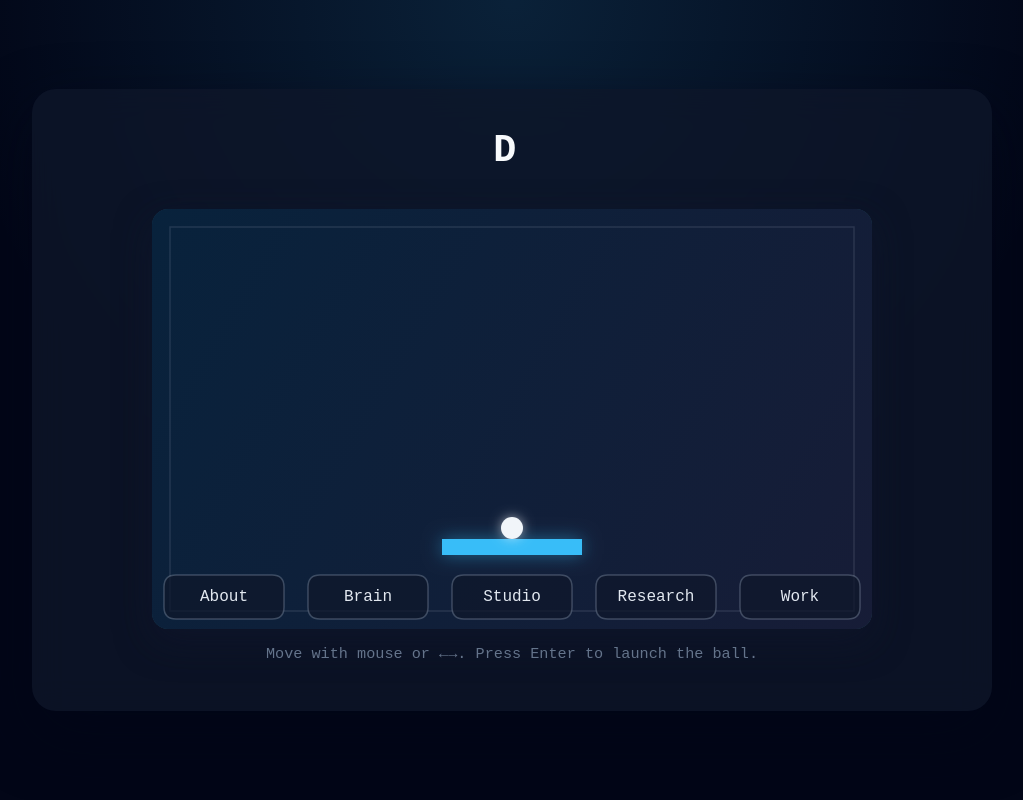
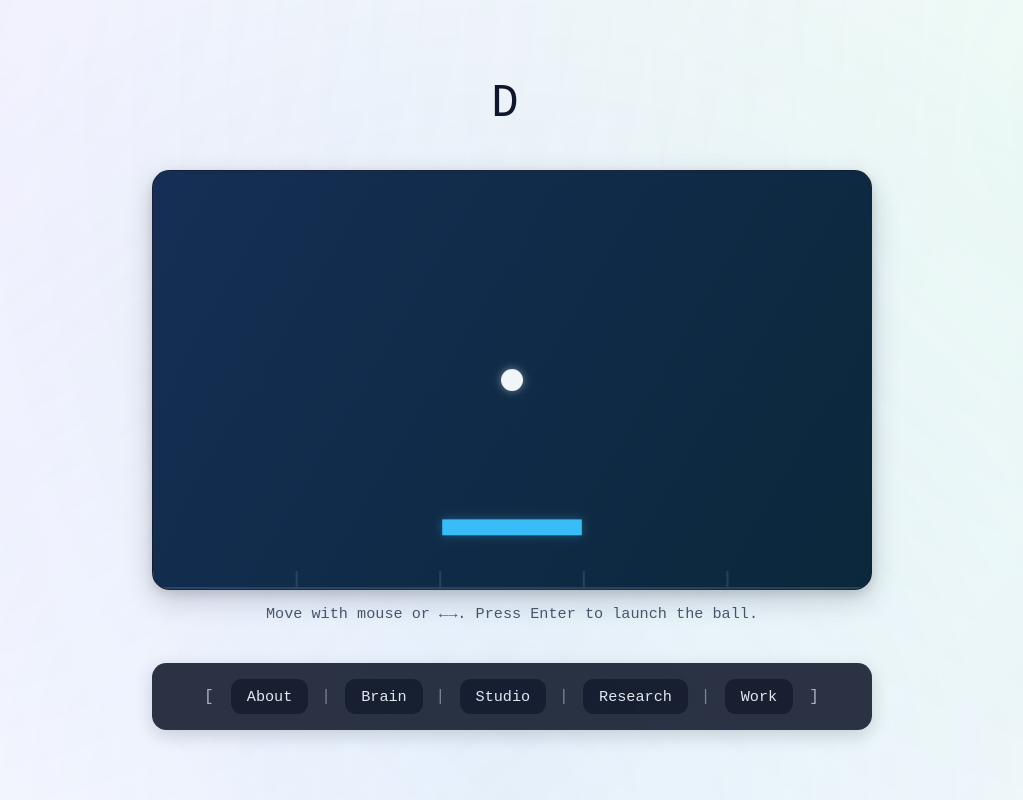
Before and after one commit to AE-BASOL/pong-portfolio, a website built with Vite: page index.html in a window 1280 px wide. Shown: the whole page, without its empty margins (128-1151 px from the left). Built offline with nearby package versions, Linux system fonts and the light colour scheme.

Commit message:
Refine layout and ball launch behavior

```diff
--- a/index.html
+++ b/index.html
@@ -7,16 +7,19 @@
     <link rel="stylesheet" href="/src/style.css" />
   </head>
   <body>
-    <main class="app">
-      <header class="app__header">
-        <h1 id="typewriter" class="typewriter" aria-live="polite"></h1>
-      </header>
-      <section class="app__canvas">
-        <canvas id="gameCanvas" width="720" height="420" aria-label="Pong navigation game"></canvas>
-        <p class="app__hint">
-          Move with mouse or ←→. Press Enter to launch the ball.
-        </p>
+    <div class="ambient"></div>
+    <main class="layout">
+      <header id="typewriter" class="typewriter" aria-live="polite"></header>
+      <section id="game-wrap">
+        <canvas
+          id="game"
+          width="720"
+          height="420"
+          aria-label="Pong navigation game"
+        ></canvas>
+        <p class="hint">Move with mouse or ←→. Press Enter to launch the ball.</p>
       </section>
+      <nav id="targets" aria-label="Portfolio sections"></nav>
     </main>
     <script type="module" src="/src/main.js"></script>
   </body>
--- a/src/main.js
+++ b/src/main.js
@@ -18,24 +18,24 @@ const CONFIG = {
     'Welcome to my interactive portfolio.'
   ],
   canvas: {
-    background: '#04152c',
+    background: '#0b1729',
     paddleWidth: 140,
     paddleHeight: 16,
-    paddleOffset: 90,
+    paddleOffset: 70,
     paddleSpeed: 8,
     ballRadius: 11,
-    ballSpeed: 4.6,
-    boxHeight: 64
+    ballSpeed: 4.6
   }
 };
 
-const canvas = document.getElementById('gameCanvas');
+const canvas = document.getElementById('game');
 const ctx = canvas.getContext('2d');
+const navElement = document.getElementById('targets');
 
 const typewriterElement = document.getElementById('typewriter');
 createTypewriter(typewriterElement, CONFIG.phrases);
 
-const { paddleWidth, paddleHeight, paddleOffset, paddleSpeed, ballRadius, ballSpeed, boxHeight } =
+const { paddleWidth, paddleHeight, paddleOffset, paddleSpeed, ballRadius, ballSpeed } =
   CONFIG.canvas;
 
 const paddle = {
@@ -48,7 +48,7 @@ const paddle = {
 
 const ball = {
   x: canvas.width / 2,
-  y: paddle.y - ballRadius,
+  y: canvas.height / 2,
   radius: ballRadius,
   dx: 0,
   dy: 0,
@@ -61,21 +61,56 @@ const keyState = {
   right: false
 };
 
-const boxes = Object.entries(CONFIG.urls).map(([label, url], index, arr) => {
-  const width = canvas.width / arr.length;
-  return {
+const targetEntries = Object.entries(CONFIG.urls);
+const boxes = targetEntries.map(([label, url], index, arr) => ({
   label,
   url,
-    x: index * width,
-    y: canvas.height - boxHeight,
-    width,
-    height: boxHeight
-  };
+  x: 0,
+  width: canvas.width / arr.length
+}));
+
+function buildTargetsNav() {
+  navElement.innerHTML = '';
+  const openBracket = document.createElement('span');
+  openBracket.className = 'targets-bracket';
+  openBracket.textContent = '[';
+  openBracket.setAttribute('aria-hidden', 'true');
+  navElement.appendChild(openBracket);
+
+  targetEntries.forEach(([label, url], index) => {
+    if (index > 0) {
+      const separator = document.createElement('span');
+      separator.className = 'targets-separator';
+      separator.textContent = '|';
+      separator.setAttribute('aria-hidden', 'true');
+      navElement.appendChild(separator);
+    }
+
+    const link = document.createElement('a');
+    link.className = 'target-link';
+    link.href = url;
+    link.textContent = label;
+    link.addEventListener('click', (event) => {
+      if (CONFIG.DEBUG) {
+        event.preventDefault();
+        console.log('Navigation suppressed (DEBUG):', label);
+      }
+    });
+    navElement.appendChild(link);
   });
 
+  const closeBracket = document.createElement('span');
+  closeBracket.className = 'targets-bracket';
+  closeBracket.textContent = ']';
+  closeBracket.setAttribute('aria-hidden', 'true');
+  navElement.appendChild(closeBracket);
+}
+
+buildTargetsNav();
+
 const gradient = ctx.createLinearGradient(0, 0, canvas.width, canvas.height);
-gradient.addColorStop(0, 'rgba(56, 189, 248, 0.08)');
-gradient.addColorStop(1, 'rgba(244, 114, 182, 0.08)');
+gradient.addColorStop(0, 'rgba(59, 130, 246, 0.22)');
+gradient.addColorStop(1, 'rgba(14, 116, 144, 0.18)');
 
 let lastTime = 0;
 
@@ -85,8 +120,8 @@ function clamp(value, min, max) {
 
 function resetBall() {
   ball.launched = false;
-  ball.x = paddle.x + paddle.width / 2;
-  ball.y = paddle.y - ball.radius;
+  ball.x = canvas.width / 2;
+  ball.y = canvas.height / 2;
   ball.dx = 0;
   ball.dy = 0;
 }
@@ -94,9 +129,16 @@ function resetBall() {
 function launchBall() {
   if (ball.launched) return;
   ball.launched = true;
-  const direction = Math.random() > 0.5 ? 1 : -1;
-  ball.dx = ball.speed * 0.8 * direction;
-  ball.dy = -ball.speed;
+
+  const maxHorizontal = ball.speed * 0.75;
+  const minHorizontal = maxHorizontal * 0.2;
+  let vx = (Math.random() * 2 - 1) * maxHorizontal;
+  while (Math.abs(vx) < minHorizontal) {
+    vx = (Math.random() * 2 - 1) * maxHorizontal;
+  }
+
+  ball.dx = vx;
+  ball.dy = Math.abs(ball.speed);
 }
 
 function updatePaddleFromKeyboard() {
@@ -120,16 +162,34 @@ function drawBackground() {
   ctx.fillRect(0, 0, canvas.width, canvas.height);
   ctx.fillStyle = gradient;
   ctx.fillRect(0, 0, canvas.width, canvas.height);
+}
 
-  ctx.strokeStyle = 'rgba(148, 163, 184, 0.18)';
+function drawBaselineGuides() {
+  ctx.save();
+  ctx.strokeStyle = 'rgba(148, 163, 184, 0.22)';
+  ctx.lineWidth = 2;
+  ctx.beginPath();
+  ctx.moveTo(0, canvas.height - 1);
+  ctx.lineTo(canvas.width, canvas.height - 1);
+  ctx.stroke();
+  ctx.restore();
+
+  ctx.save();
+  ctx.strokeStyle = 'rgba(148, 163, 184, 0.28)';
   ctx.lineWidth = 1.5;
-  ctx.strokeRect(18, 18, canvas.width - 36, canvas.height - 36);
+  boxes.forEach((box) => {
+    ctx.beginPath();
+    ctx.moveTo(box.x, canvas.height - 18);
+    ctx.lineTo(box.x, canvas.height - 2);
+    ctx.stroke();
+  });
+  ctx.restore();
 }
 
 function drawPaddle() {
   ctx.fillStyle = '#38bdf8';
-  ctx.shadowColor = 'rgba(56, 189, 248, 0.45)';
-  ctx.shadowBlur = 18;
+  ctx.shadowColor = 'rgba(56, 189, 248, 0.35)';
+  ctx.shadowBlur = 10;
   ctx.fillRect(paddle.x, paddle.y, paddle.width, paddle.height);
   ctx.shadowBlur = 0;
 }
@@ -137,48 +197,32 @@ function drawPaddle() {
 function drawBall() {
   ctx.beginPath();
   ctx.fillStyle = '#f1f5f9';
-  ctx.shadowColor = 'rgba(241, 245, 249, 0.6)';
-  ctx.shadowBlur = 12;
+  ctx.shadowColor = 'rgba(241, 245, 249, 0.45)';
+  ctx.shadowBlur = 8;
   ctx.arc(ball.x, ball.y, ball.radius, 0, Math.PI * 2);
   ctx.fill();
   ctx.shadowBlur = 0;
 }
 
-function drawBoxes() {
-  ctx.font = '16px "IBM Plex Mono", monospace';
-  ctx.textAlign = 'center';
-  ctx.textBaseline = 'middle';
-
-  boxes.forEach((box) => {
-    ctx.fillStyle = 'rgba(15, 23, 42, 0.72)';
-    ctx.strokeStyle = 'rgba(148, 163, 184, 0.35)';
-    ctx.lineWidth = 1.5;
-    ctx.beginPath();
-    const radius = 12;
-    roundedRect(ctx, box.x + 12, box.y + 10, box.width - 24, box.height - 20, radius);
-    ctx.fill();
-    ctx.stroke();
-    ctx.closePath();
-
-    ctx.fillStyle = '#e2e8f0';
-    ctx.fillText(box.label, box.x + box.width / 2, box.y + box.height / 2);
-  });
+function handlePaddleCollision() {
+  if (
+    ball.y + ball.radius >= paddle.y &&
+    ball.y - ball.radius <= paddle.y + paddle.height &&
+    ball.x >= paddle.x &&
+    ball.x <= paddle.x + paddle.width &&
+    ball.dy > 0
+  ) {
+    const relativeIntersect = ball.x - (paddle.x + paddle.width / 2);
+    const normalized = clamp(relativeIntersect / (paddle.width / 2), -1, 1);
+    const bounceAngle = normalized * (Math.PI / 3);
+    const speed = Math.hypot(ball.dx, ball.dy) || ball.speed;
+    ball.dx = speed * Math.sin(bounceAngle);
+    ball.dy = -Math.abs(speed * Math.cos(bounceAngle));
+    ball.y = paddle.y - ball.radius - 1;
+  }
 }
 
-function roundedRect(ctx, x, y, width, height, radius) {
-  ctx.moveTo(x + radius, y);
-  ctx.lineTo(x + width - radius, y);
-  ctx.quadraticCurveTo(x + width, y, x + width, y + radius);
-  ctx.lineTo(x + width, y + height - radius);
-  ctx.quadraticCurveTo(x + width, y + height, x + width - radius, y + height);
-  ctx.lineTo(x + radius, y + height);
-  ctx.quadraticCurveTo(x, y + height, x, y + height - radius);
-  ctx.lineTo(x, y + radius);
-  ctx.quadraticCurveTo(x, y, x + radius, y);
-}
-
-function handleCollisions() {
-  // Side walls
+function handleWallCollisions() {
   if (ball.x + ball.radius >= canvas.width) {
     ball.x = canvas.width - ball.radius;
     ball.dx *= -1;
@@ -187,54 +231,29 @@ function handleCollisions() {
     ball.x = ball.radius;
     ball.dx *= -1;
   }
-
-  // Ceiling
   if (ball.y - ball.radius <= 0) {
     ball.y = ball.radius;
     ball.dy *= -1;
   }
-
-  // Paddle
-  if (
-    ball.y + ball.radius >= paddle.y &&
-    ball.y + ball.radius <= paddle.y + paddle.height + Math.abs(ball.dy) &&
-    ball.x >= paddle.x &&
-    ball.x <= paddle.x + paddle.width &&
-    ball.dy > 0
-  ) {
-    const relativeIntersect = ball.x - (paddle.x + paddle.width / 2);
-    const normalized = relativeIntersect / (paddle.width / 2);
-    const bounceAngle = normalized * (Math.PI / 3);
-    ball.dx = ball.speed * Math.sin(bounceAngle);
-    ball.dy = -Math.abs(ball.speed * Math.cos(bounceAngle));
 }
 
-  // Boxes
-  boxes.forEach((box) => {
-    if (intersectsCircleRect(ball, box)) {
+function handleTargetCollision() {
+  if (ball.y - ball.radius < canvas.height) {
+    return;
+  }
+
+  const target = boxes.find((box) => ball.x >= box.x && ball.x < box.x + box.width);
+  if (target) {
     if (CONFIG.DEBUG) {
-        console.log('Box collision:', box.label);
+      console.log('Target collision:', target.label);
+      ball.dy = -Math.abs(ball.dy || ball.speed);
+      ball.y = canvas.height - ball.radius - 2;
+    } else {
+      window.location.href = target.url;
     }
-      ball.dy = -Math.abs(ball.dy || ball.speed);
-      ball.y = box.y - ball.radius - 2;
-      if (!CONFIG.DEBUG) {
-        window.location.href = box.url;
-      }
-    }
-  });
-
-  // Floor fail-safe
-  if (ball.y - ball.radius > canvas.height + 30) {
+  } else {
     resetBall();
   }
-}
-
-function intersectsCircleRect(circle, rect) {
-  const closestX = clamp(circle.x, rect.x, rect.x + rect.width);
-  const closestY = clamp(circle.y, rect.y, rect.y + rect.height);
-  const dx = circle.x - closestX;
-  const dy = circle.y - closestY;
-  return dx * dx + dy * dy <= circle.radius * circle.radius;
 }
 
 function update(dt) {
@@ -242,20 +261,26 @@ function update(dt) {
   updatePaddleFromMouse();
 
   if (!ball.launched) {
-    ball.x = paddle.x + paddle.width / 2;
-    ball.y = paddle.y - ball.radius;
-  } else {
+    return;
+  }
+
   const delta = dt || 16.67;
   const scale = delta / 16.67;
   ball.x += ball.dx * scale;
   ball.y += ball.dy * scale;
-    handleCollisions();
+
+  handleWallCollisions();
+  handlePaddleCollision();
+  handleTargetCollision();
+
+  if (ball.y - ball.radius > canvas.height + 30) {
+    resetBall();
   }
 }
 
 function render() {
   drawBackground();
-  drawBoxes();
+  drawBaselineGuides();
   drawPaddle();
   drawBall();
 }
@@ -278,7 +303,6 @@ window.addEventListener('keydown', (event) => {
   } else if (event.code === 'Enter') {
     launchBall();
   } else if (event.code === 'Space') {
-    // developer shortcut to reset the ball
     resetBall();
   }
 });
@@ -302,14 +326,14 @@ canvas.addEventListener('mouseleave', () => {
   paddle.targetX = null;
 });
 
-window.addEventListener('resize', () => {
-  // Keep the canvas responsive by scaling via CSS. The drawing dimensions stay fixed.
-  // We still update the bounding boxes for pointer hit testing.
-  boxes.forEach((box, index, arr) => {
-    const width = canvas.width / arr.length;
+function updateBoxLayout() {
+  boxes.forEach((box, index) => {
+    const width = canvas.width / boxes.length;
     box.x = index * width;
-    box.y = canvas.height - boxHeight;
     box.width = width;
-    box.height = boxHeight;
   });
-});
+}
+
+updateBoxLayout();
+
+window.addEventListener('resize', updateBoxLayout);
--- a/src/style.css
+++ b/src/style.css
@@ -1,10 +1,12 @@
 :root {
-  color-scheme: dark;
+  color-scheme: light;
   font-family: 'IBM Plex Mono', 'Fira Code', 'Source Code Pro', monospace;
-  background-color: #0f172a;
-  color: #e2e8f0;
-  --accent: #38bdf8;
-  --muted: #64748b;
+  color: #0f172a;
+  --accent: #2563eb;
+  --surface: #0f172a;
+  --surface-soft: rgba(15, 23, 42, 0.88);
+  --surface-muted: rgba(15, 23, 42, 0.72);
+  --muted: #475569;
 }
 
 * {
@@ -17,31 +19,55 @@ body {
   display: flex;
   align-items: center;
   justify-content: center;
-  background: radial-gradient(circle at top, rgba(56, 189, 248, 0.15), transparent 55%),
-    #020617;
+  background: #ffffff;
+  color: inherit;
+  position: relative;
+  overflow-x: hidden;
 }
 
-.app {
-  width: min(960px, 96vw);
-  padding: 2.5rem 2rem 3rem;
-  border-radius: 1.5rem;
-  background: rgba(15, 23, 42, 0.78);
-  backdrop-filter: blur(16px);
-  box-shadow: 0 24px 60px rgba(2, 6, 23, 0.65);
-  display: grid;
-  gap: 2rem;
+.ambient {
+  position: fixed;
+  inset: -30vh -30vw;
+  background: radial-gradient(circle at 20% 20%, rgba(99, 102, 241, 0.12), transparent 55%),
+    radial-gradient(circle at 80% 30%, rgba(16, 185, 129, 0.1), transparent 60%),
+    radial-gradient(circle at 50% 80%, rgba(59, 130, 246, 0.12), transparent 58%);
+  animation: ambient-drift 18s ease-in-out infinite alternate;
+  filter: blur(0px);
+  opacity: 0.85;
+  pointer-events: none;
+  z-index: 0;
 }
 
-.app__header {
-  text-align: center;
+@keyframes ambient-drift {
+  0% {
+    transform: translate3d(-2%, -2%, 0) scale(1.05);
+  }
+  50% {
+    transform: translate3d(1%, 0, 0) scale(1.08);
+  }
+  100% {
+    transform: translate3d(3%, 2%, 0) scale(1.04);
+  }
+}
+
+.layout {
+  position: relative;
+  z-index: 1;
+  width: min(960px, 92vw);
+  padding: 3.5rem 1.5rem 3rem;
+  display: flex;
+  flex-direction: column;
+  align-items: center;
+  gap: 2.5rem;
 }
 
 .typewriter {
-  min-height: 3rem;
   margin: 0;
-  font-size: clamp(1.75rem, 3vw, 2.75rem);
-  letter-spacing: 0.04em;
-  color: #f8fafc;
+  font-size: clamp(1.75rem, 4vw, 2.85rem);
+  text-align: center;
+  letter-spacing: 0.035em;
+  color: var(--surface);
+  min-height: 3.2rem;
 }
 
 .typewriter::after {
@@ -64,33 +90,105 @@ body {
   }
 }
 
-.app__canvas {
+#game-wrap {
   display: flex;
   flex-direction: column;
   align-items: center;
-  gap: 1rem;
+  gap: 0.9rem;
 }
 
-canvas {
+#game {
   width: min(100%, 720px);
-  border-radius: 1rem;
-  background: linear-gradient(145deg, rgba(8, 47, 73, 0.9), rgba(15, 118, 110, 0.4));
-  box-shadow: inset 0 0 0 1px rgba(148, 163, 184, 0.12), 0 12px 35px rgba(15, 23, 42, 0.8);
+  border-radius: 1.1rem;
+  background: radial-gradient(circle at 50% 30%, rgba(51, 65, 85, 0.92), rgba(15, 23, 42, 0.95));
+  border: 1px solid rgba(15, 23, 42, 0.45);
+  box-shadow: 0 10px 28px rgba(15, 23, 42, 0.18), 0 4px 12px rgba(15, 23, 42, 0.12);
 }
 
-.app__hint {
+.hint {
   margin: 0;
   font-size: 0.95rem;
   color: var(--muted);
   text-align: center;
 }
 
-@media (max-width: 600px) {
-  .app {
-    padding: 2rem 1.5rem 2.5rem;
+#targets {
+  width: min(720px, 96vw);
+  display: flex;
+  flex-wrap: wrap;
+  justify-content: center;
+  align-items: center;
+  gap: 0.5rem;
+  padding: 1rem 1.25rem;
+  background: var(--surface-soft);
+  border-radius: 0.9rem;
+  box-shadow: 0 6px 18px rgba(15, 23, 42, 0.16);
+}
+
+.targets-bracket {
+  color: rgba(226, 232, 240, 0.7);
+  font-weight: 500;
+  letter-spacing: 0.08em;
+}
+
+.targets-bracket:first-of-type {
+  margin-right: 0.5rem;
+}
+
+.targets-bracket:last-of-type {
+  margin-left: 0.5rem;
+}
+
+.targets-separator {
+  color: rgba(226, 232, 240, 0.45);
+  letter-spacing: 0.1em;
+  margin: 0 0.3rem;
+}
+
+.target-link {
+  position: relative;
+  display: inline-flex;
+  align-items: center;
+  justify-content: center;
+  padding: 0.55rem 1rem;
+  border-radius: 0.65rem;
+  font-size: 0.95rem;
+  text-decoration: none;
+  color: #e2e8f0;
+  background: var(--surface-muted);
+  transition: transform 0.25s ease, background 0.25s ease;
+}
+
+.target-link:focus,
+.target-link:hover {
+  transform: translateY(-2px);
+  background: rgba(37, 99, 235, 0.65);
+  color: #f8fafc;
+}
+
+@media (max-width: 768px) {
+  .layout {
+    padding-top: 3rem;
+    gap: 2rem;
   }
 
-  .typewriter {
-    font-size: clamp(1.5rem, 6vw, 2.2rem);
+  #targets {
+    padding: 0.85rem 1rem;
   }
 }
+
+@media (max-width: 520px) {
+  .typewriter {
+    font-size: clamp(1.45rem, 7vw, 2.2rem);
+  }
+
+  #game {
+    border-radius: 0.85rem;
+  }
+
+  .target-link {
+    flex: 1 1 auto;
+    min-width: calc(50% - 0.75rem);
+    justify-content: center;
+  }
+}
```
Also changed, not shown: README.md. Lines whose indentation alone changed are shown as unchanged.
